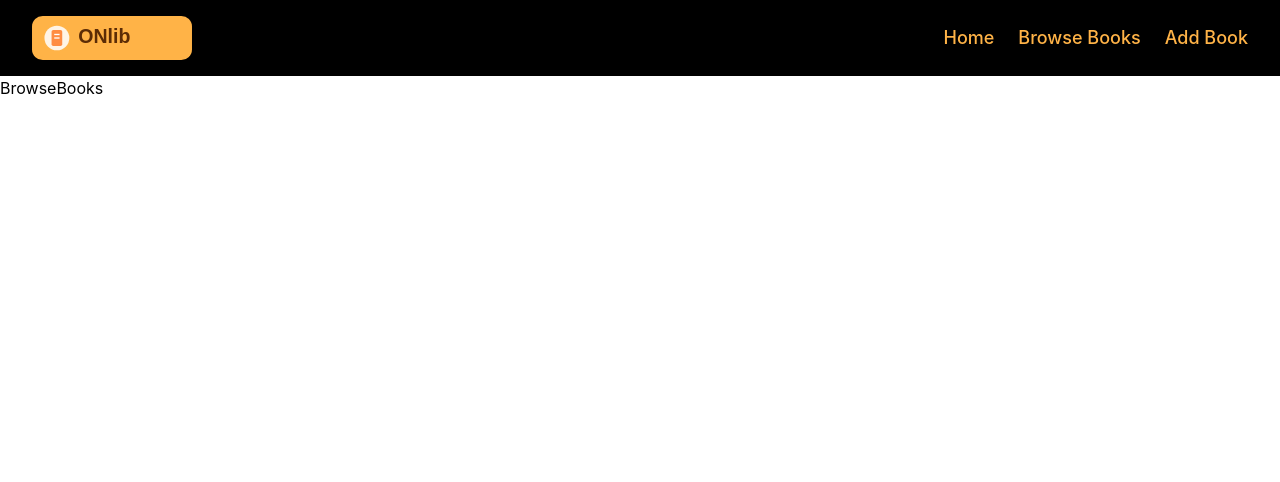
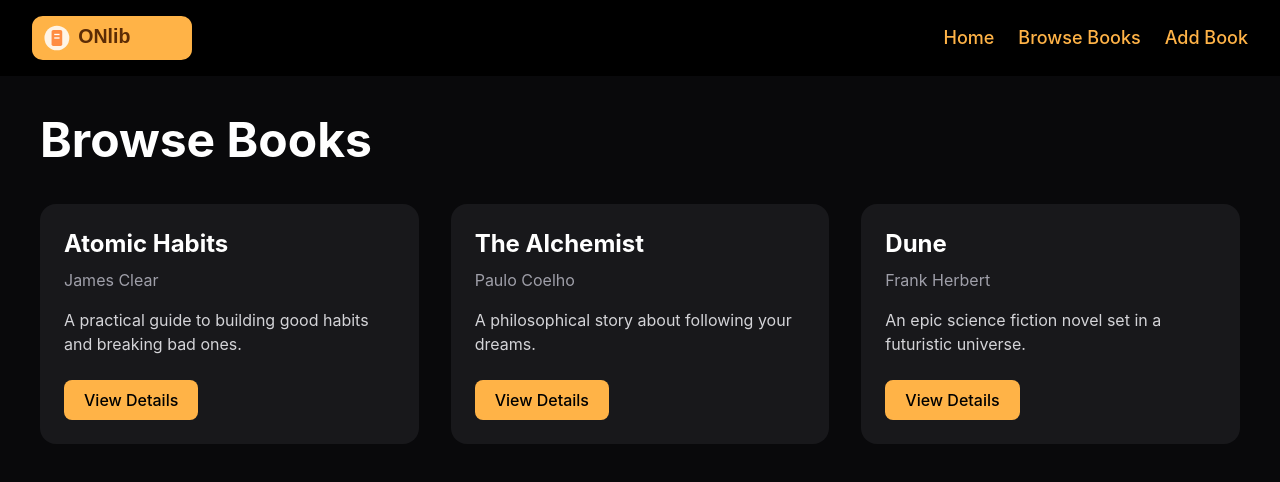
Before and after one commit to mayankrawat45/Online-library-Management, a React (Vite) app: page /books in a window 1280 px wide. Shown: the top 482 px of the page. Built offline with nearby package versions, Linux system fonts and the light colour scheme.

Commit message:
Build browse books page with dynamic book rendering

```diff
--- a/src/pages/BrowseBooks.jsx
+++ b/src/pages/BrowseBooks.jsx
@@ -1,8 +1,25 @@
-import React from 'react'
+import books from "../data/books"
+import BookCard from "../components/BookCard"
 
-const BrowseBooks = () => {
+function BrowseBooks() {
   return (
-    <div>BrowseBooks</div>
+    <section className="min-h-screen bg-zinc-950 text-white p-10">
+      <h1 className="text-5xl font-bold mb-10">
+        Browse Books
+      </h1>
+      <div className="grid grid-cols-1 md:grid-cols-2 lg:grid-cols-3 gap-8">
+        {
+          books.map((book)=>(
+            <BookCard
+              key={book.id}
+              title={book.title}
+              description={book.description}
+              author={book.author}
+            />
+          ))
+        }
+      </div>
+    </section>
   )
 }
 
--- a/src/pages/Home.jsx
+++ b/src/pages/Home.jsx
@@ -53,6 +53,7 @@ const Home = () => {
                     {
                         books.map((book) => {
                             return <BookCard
+                                key={book.id}
                                 title={book.title}
                                 author={book.author}
                                 description={book.description}
```
